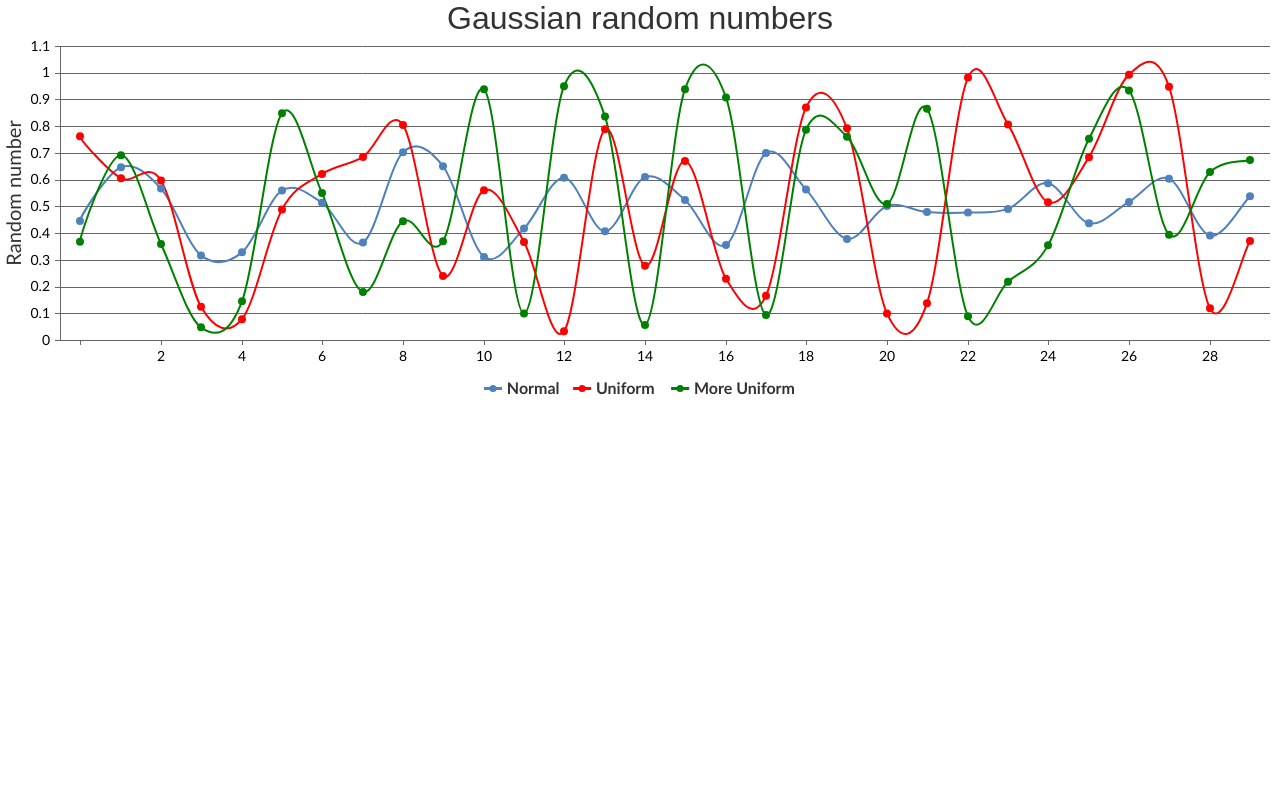
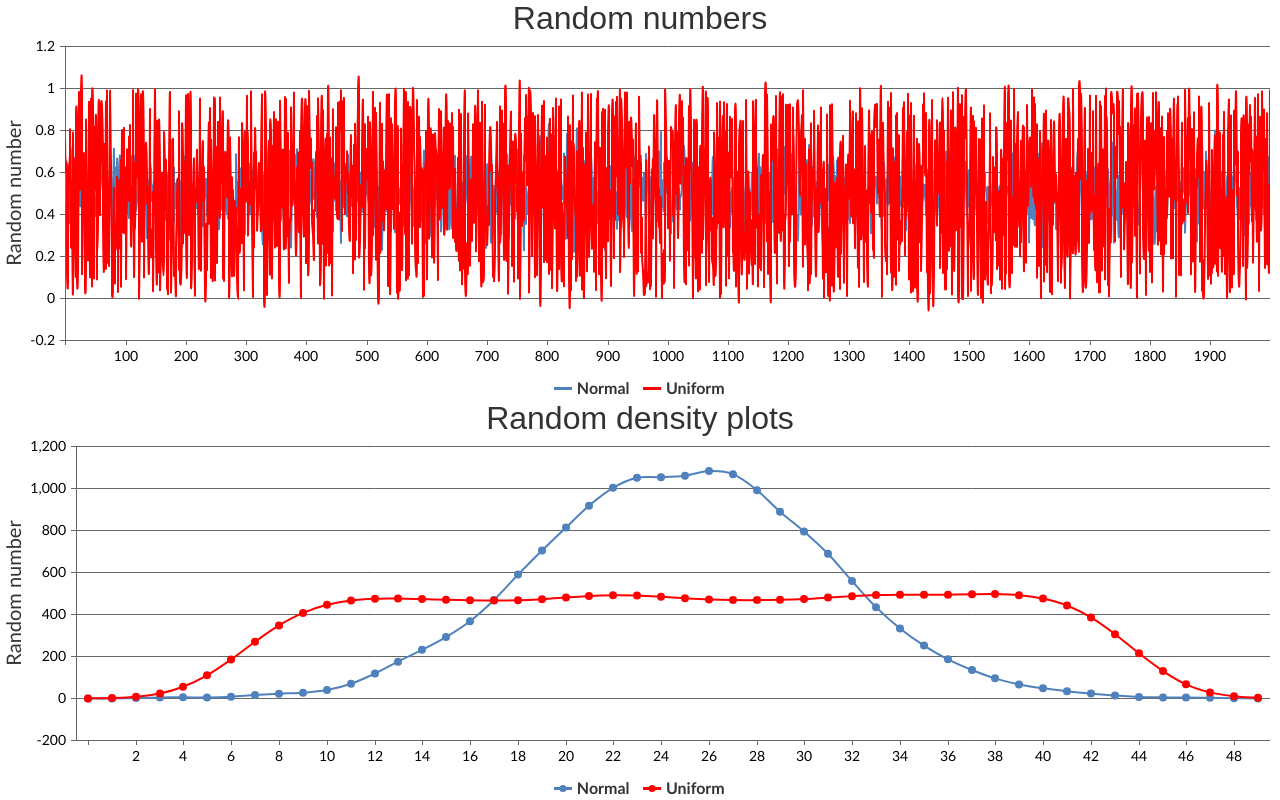
Before and after one commit to markatango/react-density-plot, a React (Create React App) app: page / in a window 1280 px wide. Built offline with nearby package versions, Linux system fonts and the light colour scheme.

Commit message:
added density plots. in serious need of refactoring...

```diff
--- a/src/App.js
+++ b/src/App.js
@@ -1,10 +1,12 @@
 import { render } from '@testing-library/react';
 import './App.css';
 import DemoGraph from './components/demograph/demo-graph.component';
+import DemoDensity from './components/demograph/demo-density.component';
 
 const App = () => (
     <div>
       <DemoGraph />
+      <DemoDensity />
     </div>
    );
 
--- /dev/null
+++ b/src/components/demograph/demo-density.component.js
@@ -0,0 +1,29 @@
+import React from 'react';
+import { CanvasJSChart } from "../../lib/canvasjs.react";
+import { densityOptions } from './demo-graph.utils';
+
+class DemoDensity extends React.Component {
+    constructor(props){
+        super(props)
+        this.state = {
+            data: [],
+            graphOptions : {},
+            densityOptions : {}
+        }
+    }
+
+    componentDidMount() {
+       this.setState({densityOptions: densityOptions});
+    }
+
+    render(){
+        const { options } = this.state
+        return(
+            <div>
+                <CanvasJSChart options={densityOptions} />
+            </div>
+        )
+    }
+}
+
+export default DemoDensity;
--- a/src/components/demograph/demo-graph.utils.js
+++ b/src/components/demograph/demo-graph.utils.js
@@ -9,29 +9,115 @@ const randn_bm = () => {
 	return num
   }
 
-const genNormalData = () => {
+const genNormalData = (numPts=30) => {
 	const data = []
-	const numPoints = 30;
+	const numPoints = numPts;
 	for (let i=0;i<numPoints;++i){
 		data.push({x: i, y: randn_bm()})
 	}
 	return data;
 }
 
-const genUniformData = () => {
+const genUniformData = (numPts=30) => {
 	const data = []
-	const numPoints = 30;
+	const numPoints = numPts;
 	for (let i=0;i<numPoints;++i){
 		data.push({x: i, y: Math.random()})
 	}
 	return data;
 }
 
+const getLimits = (data) => {
+	const min = Math.min(...data.sort());
+	const max = Math.max(...data.sort());
+	return {min: min, max: max}
+}
+
+const getMean = (data) =>{
+	// Creating the mean with Array.reduce
+	let mean = data.reduce((acc, curr)=>{return acc + curr}, 0) / data.length;
+	return mean;
+
+}
+
+const getStd = (data) =>{
+	let mean = getMean(data);
+	data = data.map((k)=>{return (k - mean) ** 2 })
+	let sum = data.reduce((acc, curr)=> acc + curr, 0);
+	return Math.sqrt(sum / data.length)
+}
+
+const getVar = (data) =>{
+	let mean = getMean(data);
+	data = data.map((k)=>{return (k - mean) ** 2 })
+	let sum = data.reduce((acc, curr)=> acc + curr, 0);
+	return sum / data.length
+}
+
+const centerAndScale = (dataPoint, mean, std) => {
+	return (dataPoint - mean)/std
+}
+
+const getGaussianParams = data => {
+	const popVar = getVar(data);
+	const popMean = getMean(data)
+	return {mean: popMean, variance: popVar}
+}
+
+const gaussianKernelFunc = (mean, bw) => {
+	const gk = (dataPoint) => {
+		const cAs = centerAndScale(dataPoint, mean, bw)
+		const K = 1/Math.sqrt((2*Math.PI*bw))
+		return K*Math.exp(-cAs*cAs/2)
+	}
+	return gk
+}
+
+const getKDE = (data, bwFactor = 0.2, N=50) => {
+
+	const kdeArray = []
+	const { min, max } = getLimits(data);
+	const { mean, variance } = getGaussianParams(data);
+	const halfBaseWidth = bwFactor * Math.sqrt(variance)
+
+	const minMean = min - 3 * halfBaseWidth;
+	const maxMean = max + 3 * halfBaseWidth;
+	const range = maxMean - minMean;
+	const numDataPoints = data.length;
+
+	for(let i=0;i<N;++i){
+		const mean_i = minMean + i/N * range;
+		let kde = 0;
+		const gkde = gaussianKernelFunc(mean_i, halfBaseWidth);
+		for(let j=0;j<numDataPoints;++j){
+			kde += gkde(data[j])
+		}
+		kdeArray.push({x:i, y:kde})
+	}
+	return kdeArray;
+}
+
+const extractYFromData = XYObjectsArray => {
+	const ret = [];
+	for (let i=0;i<XYObjectsArray.length;++i){
+		ret.push(XYObjectsArray[i].y)
+	}
+	return ret
+}
+
+const extractXFromData = XYObjectsArray => {
+	const ret = [];
+	for (let i=0;i<XYObjectsArray.length;++i){
+		ret.push(XYObjectsArray[i].x)
+	}
+	return ret
+}
+
 
 export const graphOptions = {
 	animationEnabled: true,
 	title:{
-		text: "Gaussian random numbers"
+		text: "Random numbers"
 	},
 	axisX: {
 		valueFormatString: "#"
@@ -50,21 +136,50 @@ export const graphOptions = {
 		name: "Normal",
 		type: "spline",
 		showInLegend: true,
-		dataPoints: genNormalData()
+		alpha: 0.2,
+		dataPoints: genNormalData(2000)
 	},
 	{
 		name: "Uniform",
 		type: "spline",
 		showInLegend: true,
 		color: "red",
-		dataPoints: genUniformData()
-	},
-	{
-		name: "More Uniform",
-		type: "spline",
-		showInLegend: true,
-		color: "green",
-		dataPoints: genUniformData()
+		alpha: 0.2,
+		dataPoints: genUniformData(2000)
 	}]
 
 }
+
+export const densityOptions = {
+	animationEnabled: true,
+	title:{
+		text: "Random density plots"
+	},
+	axisX: {
+		valueFormatString: "#"
+	},
+	axisY: {
+		title: "Random number",
+	},
+	legend:{
+		cursor: "pointer",
+		fontSize: 16,
+	},
+	toolTip:{
+		shared: true
+	},
+	data: [{
+		name: "Normal",
+		type: "spline",
+		showInLegend: true,
+		dataPoints: getKDE(extractYFromData(genNormalData(2000)))
+	},
+	{
+		name: "Uniform",
+		type: "spline",
+		showInLegend: true,
+		color: "red",
+		dataPoints: getKDE(extractYFromData(genUniformData(2000)))
+	}]
+
+}
```
